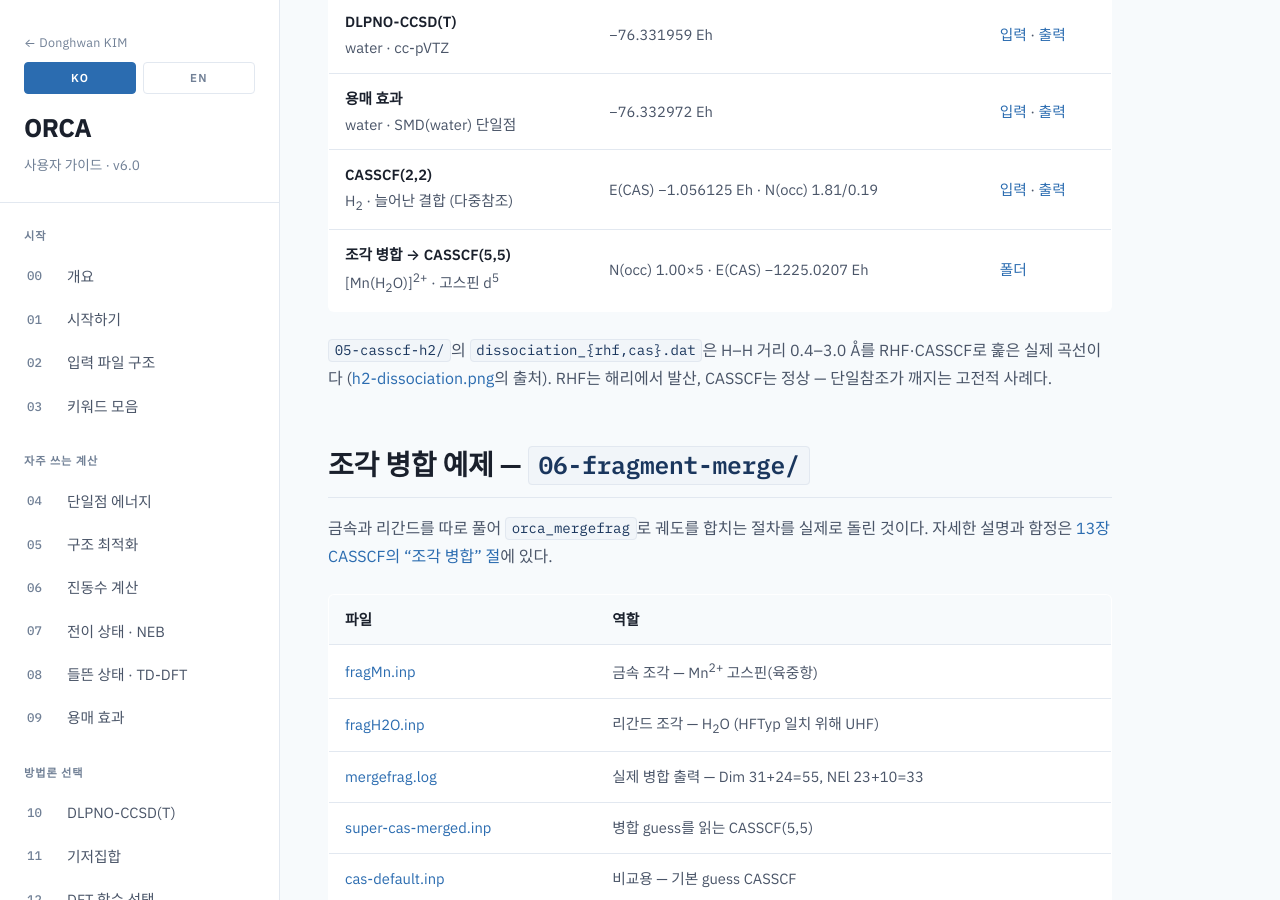
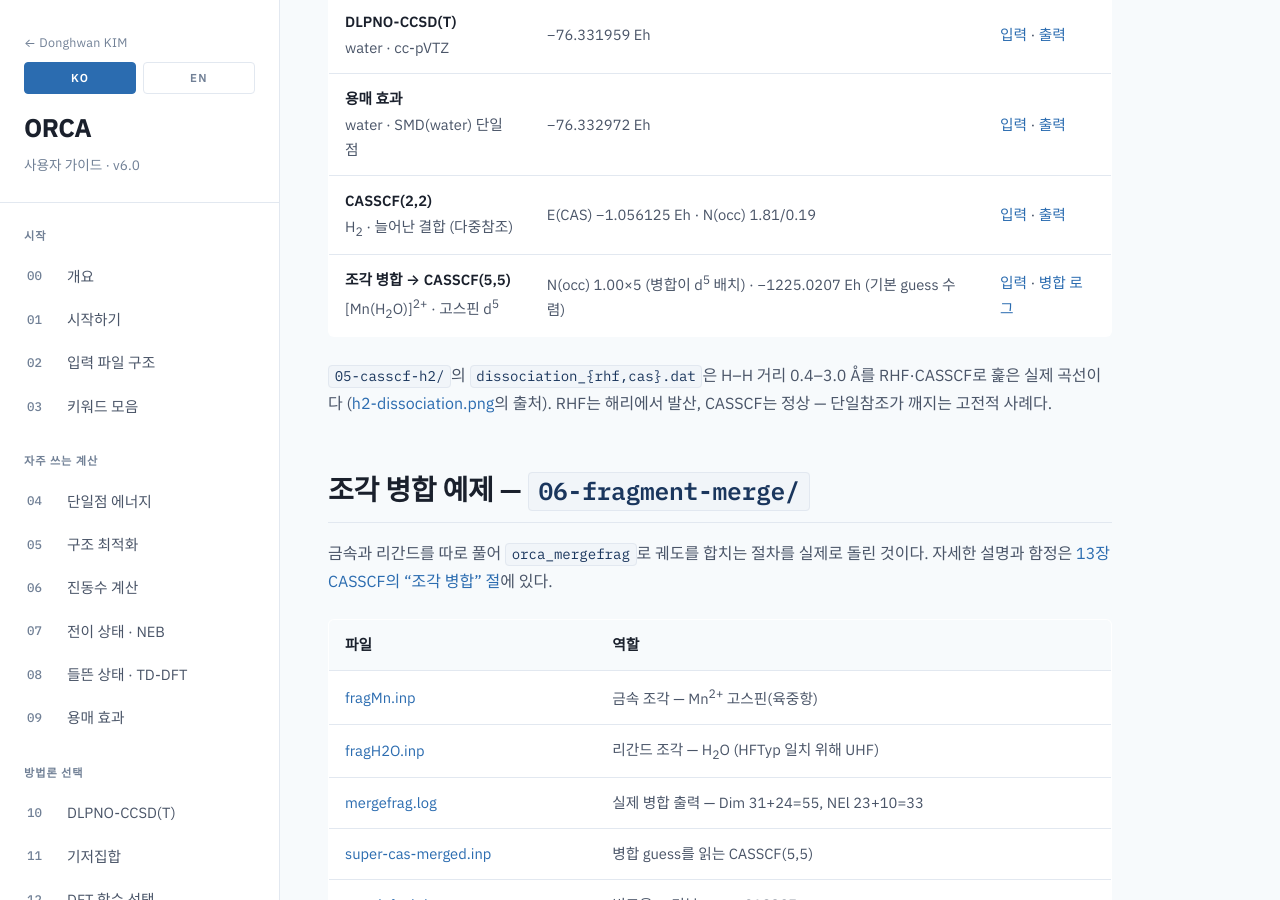
Before and after one commit to dhwan0112/dhk.github.io, a Jekyll site: the page guides/orca/ko/examples.html, which Jekyll copies as it is, in a window 1280 px wide and 900 px high, scrolled down 984 px. Built offline with Jekyll 4.4.1, drawn with Linux system fonts in a browser that asks for light colours.

Commit message:
예제 표·요약 정정: 디렉터리 링크 → 파일 링크, 에너지 귀속 명확화
served 단계에서만 드러나는 두 문제를 바로잡았다.

- GitHub Pages는 디렉터리를 자동 인덱싱하지 않아 06행 "폴더" 링크가 404가 됨
  → super-cas-merged.inp·mergefrag.log 두 실파일 링크로 교체(KO·EN)
- 06행·README 헤드라인 요약이 병합 경로에 기본-guess 에너지를 귀속시키던 표기 정정:
  N(occ)=1.0×5는 병합의 검증된 기여, −1225.0207 Eh는 기본 guess 수렴값으로 구분
  (챕터 본문 "기본 guess로는…" 서술과 일치)

```diff
--- a/guides/orca/en/examples.html
+++ b/guides/orca/en/examples.html
@@ -126,8 +126,8 @@
             </tr>
             <tr>
               <td><strong>Fragment merge → CASSCF(5,5)</strong><br />[Mn(H<sub>2</sub>O)]<sup>2+</sup> · high-spin d<sup>5</sup></td>
-              <td>N(occ) 1.00×5 · E(CAS) −1225.0207 Eh</td>
-              <td><a href="../examples/06-fragment-merge/">folder</a></td>
+              <td>N(occ) 1.00×5 (merge places d<sup>5</sup>) · −1225.0207 Eh (default-guess run)</td>
+              <td><a href="../examples/06-fragment-merge/super-cas-merged.inp">input</a> · <a href="../examples/06-fragment-merge/mergefrag.log">merge log</a></td>
             </tr>
           </tbody>
         </table>
--- a/guides/orca/ko/examples.html
+++ b/guides/orca/ko/examples.html
@@ -126,8 +126,8 @@
             </tr>
             <tr>
               <td><strong>조각 병합 → CASSCF(5,5)</strong><br />[Mn(H<sub>2</sub>O)]<sup>2+</sup> · 고스핀 d<sup>5</sup></td>
-              <td>N(occ) 1.00×5 · E(CAS) −1225.0207 Eh</td>
-              <td><a href="../examples/06-fragment-merge/">폴더</a></td>
+              <td>N(occ) 1.00×5 (병합이 d<sup>5</sup> 배치) · −1225.0207 Eh (기본 guess 수렴)</td>
+              <td><a href="../examples/06-fragment-merge/super-cas-merged.inp">입력</a> · <a href="../examples/06-fragment-merge/mergefrag.log">병합 로그</a></td>
             </tr>
           </tbody>
         </table>
```
Also changed, not shown: guides/orca/examples/README.md (+1 -1 lines).
